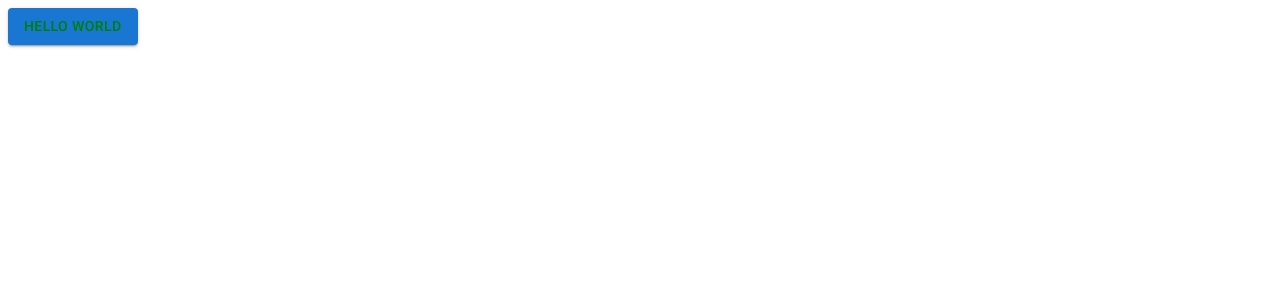
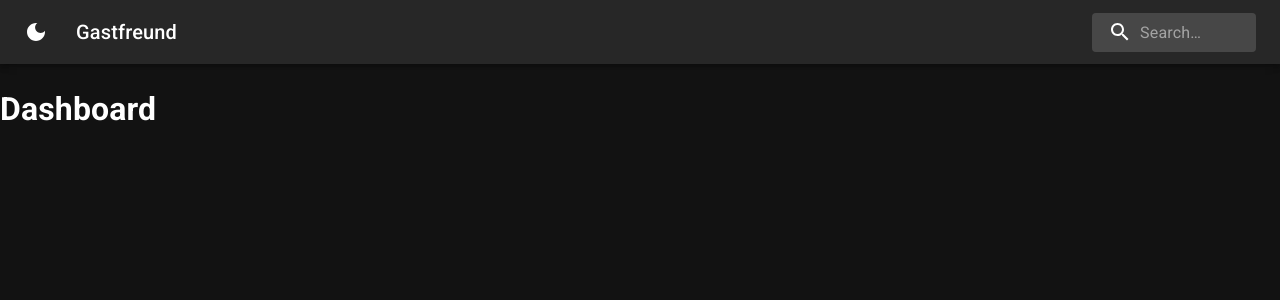
Before and after one commit to dstamenkovic/gastfreund, a React (Create React App) app in the folder frontend/: page / in a window 1280 px wide. Shown: the top 300 px of the page. Built offline with nearby package versions, Linux system fonts and the light colour scheme.

Commit message:
navbar component

```diff
--- a/frontend/package.json
+++ b/frontend/package.json
@@ -6,6 +6,7 @@
     "@emotion/react": "^11.11.1",
     "@emotion/styled": "^11.11.0",
     "@fontsource/roboto": "^5.0.3",
+    "@mui/icons-material": "^5.11.16",
     "@mui/material": "^5.13.6",
     "@mui/styled-engine-sc": "^5.12.0",
     "@reduxjs/toolkit": "^1.9.5",
--- a/frontend/src/App.tsx
+++ b/frontend/src/App.tsx
@@ -1,14 +1,29 @@
-import Button from '@mui/material/Button'
-import styled from 'styled-components'
+import { createGlobalStyle } from 'styled-components'
+import { ThemeProvider, createTheme } from '@mui/material/styles'
+import CssBaseline from '@mui/material/CssBaseline'
 
-const StyledButton = styled(Button)`
-  color: green !important;
+import Dashboard from 'containers/DashboardContainer'
+import Navbar from 'components/Navbar'
+
+const GlobalStyle = createGlobalStyle`
+  html,body {
+    margin: 0;
+  }
 `
+
+const darkTheme = createTheme({
+  palette: {
+    mode: 'dark',
+  },
+})
 
 export default function MyApp() {
   return (
-    <div>
-      <StyledButton variant="contained">Hello World</StyledButton>
-    </div>
+    <ThemeProvider theme={darkTheme}>
+      <GlobalStyle />
+      <CssBaseline />
+      <Navbar />
+      <Dashboard />
+    </ThemeProvider>
   )
 }
--- /dev/null
+++ b/frontend/src/components/Navbar/Navbar.styles.ts
@@ -0,0 +1,44 @@
+import { styled, alpha } from '@mui/material/styles'
+import InputBase from '@mui/material/InputBase'
+
+export const Search = styled('div')(({ theme }) => ({
+  position: 'relative',
+  borderRadius: theme.shape.borderRadius,
+  backgroundColor: alpha(theme.palette.common.white, 0.15),
+  '&:hover': {
+    backgroundColor: alpha(theme.palette.common.white, 0.25),
+  },
+  marginLeft: 0,
+  width: '100%',
+  [theme.breakpoints.up('sm')]: {
+    marginLeft: theme.spacing(1),
+    width: 'auto',
+  },
+}))
+
+export const SearchIconWrapper = styled('div')(({ theme }) => ({
+  padding: theme.spacing(0, 2),
+  height: '100%',
+  position: 'absolute',
+  pointerEvents: 'none',
+  display: 'flex',
+  alignItems: 'center',
+  justifyContent: 'center',
+}))
+
+export const StyledInputBase = styled(InputBase)(({ theme }) => ({
+  color: 'inherit',
+  '& .MuiInputBase-input': {
+    padding: theme.spacing(1, 1, 1, 0),
+    // vertical padding + font size from searchIcon
+    paddingLeft: `calc(1em + ${theme.spacing(4)})`,
+    transition: theme.transitions.create('width'),
+    width: '100%',
+    [theme.breakpoints.up('sm')]: {
+      width: '12ch',
+      '&:focus': {
+        width: '20ch',
+      },
+    },
+  },
+}))
--- /dev/null
+++ b/frontend/src/components/Navbar/Navbar.tsx
@@ -0,0 +1,46 @@
+import Box from '@mui/material/Box'
+import AppBar from '@mui/material/AppBar'
+import Toolbar from '@mui/material/Toolbar'
+import Typography from '@mui/material/Typography'
+import SearchIcon from '@mui/icons-material/Search'
+
+import DarkModeIcon from '@mui/icons-material/DarkMode'
+import IconButton from '@mui/material/IconButton'
+
+import { Search, SearchIconWrapper, StyledInputBase } from './Navbar.styles'
+
+const Navbar = () => {
+  return (
+    <Box sx={{ flexGrow: 1 }}>
+      <AppBar position="static">
+        <Toolbar>
+          <IconButton
+            size="large"
+            edge="start"
+            color="inherit"
+            aria-label="dark mode"
+            sx={{ mr: 2 }}
+          >
+            <DarkModeIcon />
+          </IconButton>
+          <Typography
+            variant="h6"
+            noWrap
+            component="div"
+            sx={{ flexGrow: 1, display: { xs: 'none', sm: 'block' } }}
+          >
+            Gastfreund
+          </Typography>
+          <Search>
+            <SearchIconWrapper>
+              <SearchIcon />
+            </SearchIconWrapper>
+            <StyledInputBase placeholder="Search…" inputProps={{ 'aria-label': 'search' }} />
+          </Search>
+        </Toolbar>
+      </AppBar>
+    </Box>
+  )
+}
+
+export default Navbar
--- /dev/null
+++ b/frontend/src/components/Navbar/index.ts
@@ -0,0 +1,2 @@
+export { default } from './Navbar'
+export * from './Navbar.styles'
--- /dev/null
+++ b/frontend/src/containers/DashboardContainer.tsx
@@ -0,0 +1,9 @@
+const DashboardContainer = () => {
+  return (
+    <div>
+      <h1>Dashboard</h1>
+    </div>
+  )
+}
+
+export default DashboardContainer
--- a/frontend/src/index.tsx
+++ b/frontend/src/index.tsx
@@ -1,12 +1,13 @@
 import React from 'react'
 import ReactDOM from 'react-dom/client'
-import App from './App'
-import reportWebVitals from './reportWebVitals'
 
 import '@fontsource/roboto/300.css'
 import '@fontsource/roboto/400.css'
 import '@fontsource/roboto/500.css'
 import '@fontsource/roboto/700.css'
+
+import App from './App'
+import reportWebVitals from './reportWebVitals'
 
 const root = ReactDOM.createRoot(document.getElementById('root') as HTMLElement)
 root.render(
```
Also changed, not shown: frontend/tsconfig.json (+4 -9 lines), 2 other files (tests, documents, lock files or other folders).
